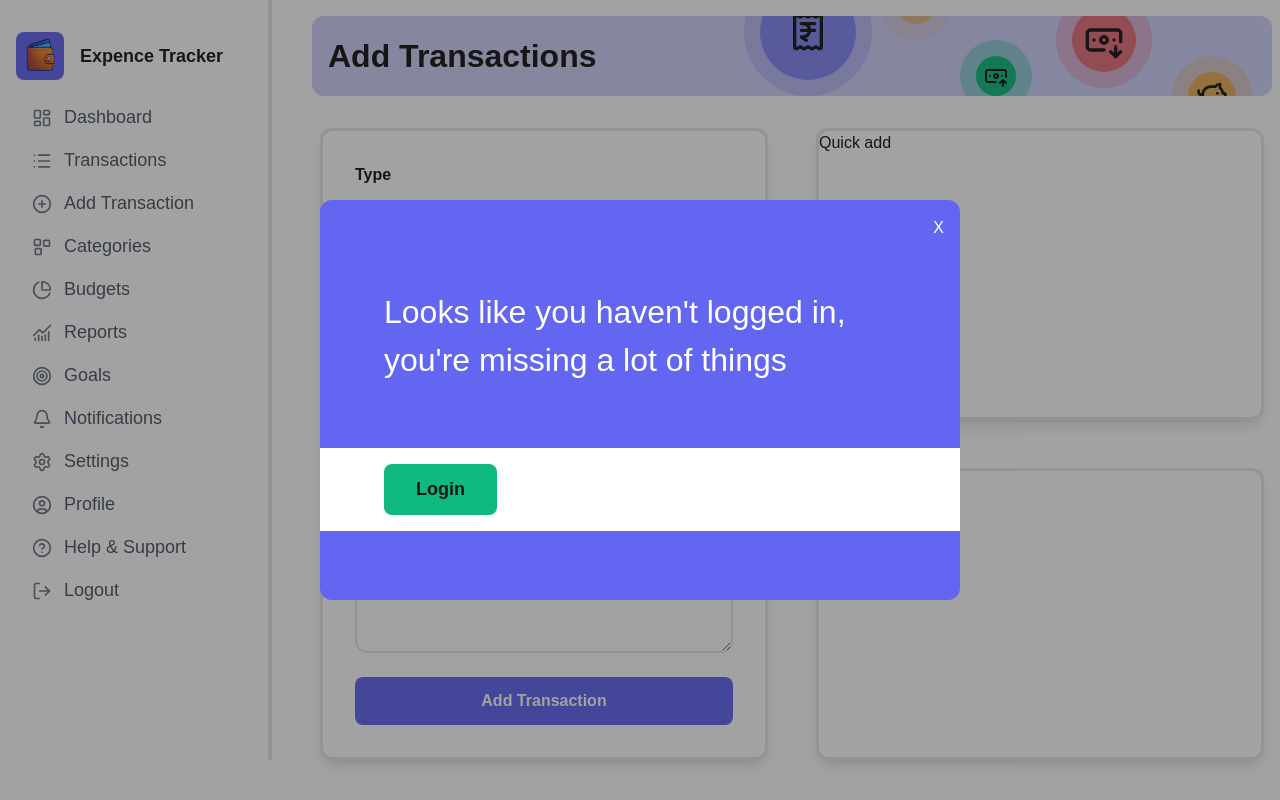
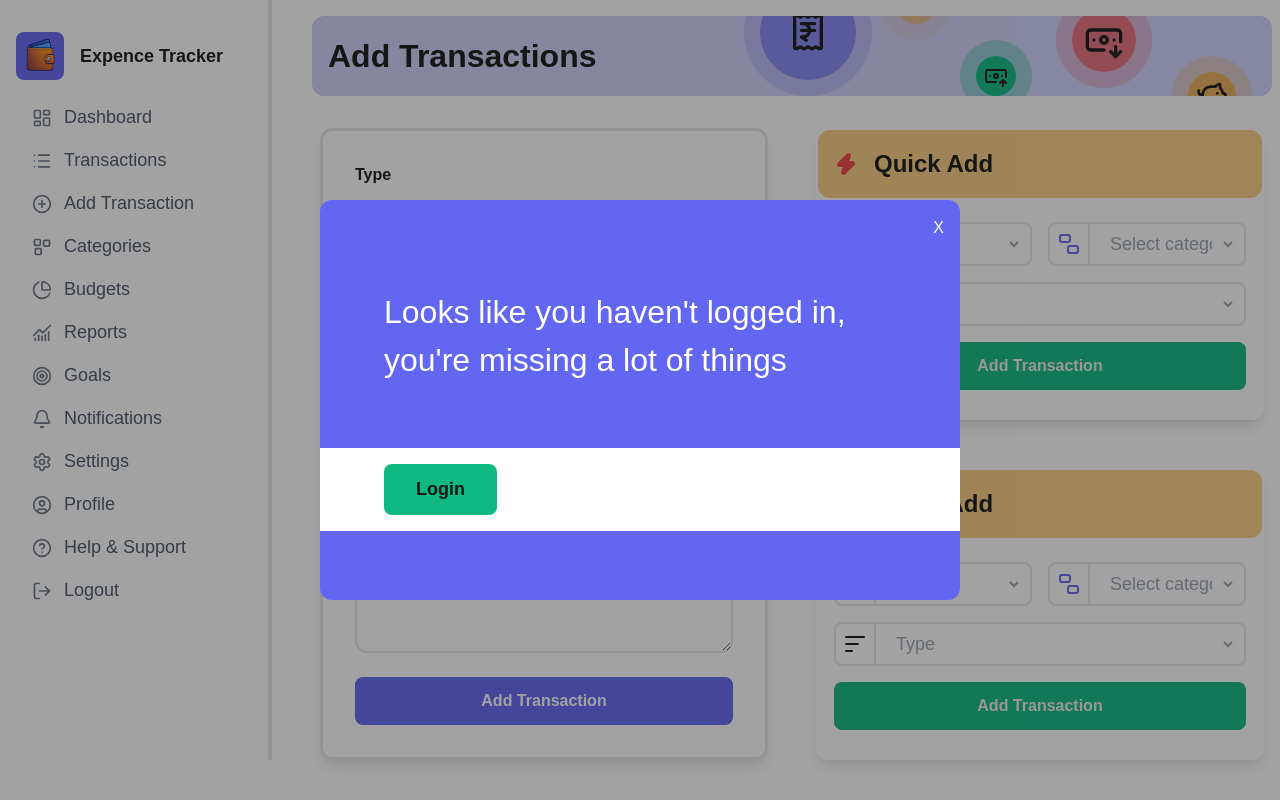
Before and after one commit to Singhbadal0802/Expence-Tracker, a Next.js app: page /entries in a window 1280 px wide. Built offline with nearby package versions, Linux system fonts and the light colour scheme.

Commit message:
Added new Quick add component

```diff
--- a/src/app/entries/page.tsx
+++ b/src/app/entries/page.tsx
@@ -7,6 +7,7 @@ import { Group } from "lucide-react";
 import TransactionHeader from "@/components/UI/TransactionHeader";
 import TextArea from "@/components/UI/TextArea";
 import constants from "@/utilities/constants";
+import QuickAdd from "@/components/MFA/QuickAddCard";
 
 const page = () => {
   const [type, setType] = useState<"Expense" | "Income">("Expense");
@@ -133,8 +134,8 @@ const page = () => {
             />
           </form>
         </div>
-        <div className="flex flex-col row-span-1 flex-1 gap-4 m-4 rounded-xl border border-3 border-gray-200 shadow-lg transition-all duration-400">Quick add</div>
-        <div className="flex flex-col row-span-1 flex-1 gap-4 m-4 rounded-xl border border-3 border-gray-200 shadow-lg transition-all duration-400">Quick add</div>
+        <QuickAdd/>
+        <QuickAdd/>
       </div>
     </div>
   );
--- /dev/null
+++ b/src/components/MFA/QuickAddCard/index.tsx
@@ -0,0 +1,61 @@
+import React from "react";
+import { Zap, BadgeIndianRupee, Ungroup, ListSortDescending  } from "lucide-react";
+import CustomDropdown from "@/components/UI/CustomDropdown";
+import Button from "@/components/UI/Button";
+
+const QuickAdd = () => {
+  const categories = [
+    { label: "Select category", value: undefined },
+    { label: "Food", value: "Food" },
+    { label: "Transport", value: "Transport" },
+    { label: "Shopping", value: "Shopping" },
+    { label: "Entertainment", value: "Entertainment" },
+    { label: "Health", value: "Health" },
+    { label: "Education", value: "Education" },
+    { label: "Bills", value: "Bills" },
+    { label: "Other", value: "Other" },
+  ];
+
+  const AmmountArray = [
+    { label: "Amount", value: undefined },
+    { label: "500", value: 500 },
+    { label: "1000", value: 1000 },
+    { label: "2000", value: 2000 },
+    { label: "5000", value: 5000 },
+    { label: "10000", value: 10000 },
+  ];
+
+    const typeArray = [
+    { label: "Type", value: undefined },
+    { label: "Expence", value: "Expence" },
+    { label: "Income", value: "Income" },
+  ];
+
+  return (
+    <div className="flex flex-col row-span-1 flex-1 gap-4 m-4 rounded-xl shadow-lg transition-all duration-400 border border-2 border-white">
+      <div className="flex flex-row items-center gap-4 font-semibold text-heading2 p-4 bg-warning/50 rounded-xl">
+        <Zap className="text-danger fill-danger" />
+        Quick Add
+      </div>
+      <form className="flex flex-col mx-4 my-2 gap-4">
+      <div className="flex flex-row items-center gap-4 font-regular text-heading3">
+        <CustomDropdown options={AmmountArray} customClass="w-full bg-background rounded-xl [&>div:first-child>span]:!text-success" name="ammount" onSelect={()=>{}} icon={<BadgeIndianRupee />} iconCustomClass="text-success"/>
+        <CustomDropdown options={categories} customClass="w-full bg-background rounded-xl" name="catagory" onSelect={()=>{}} icon={<Ungroup/>}/>
+      </div>
+      <div className="flex flex-row items-center gap-4 font-regular text-heading3">
+        <CustomDropdown options={typeArray} customClass="w-full bg-background rounded-xl" name="catagory" onSelect={()=>{}} icon={<ListSortDescending/>} iconCustomClass="text-foreground"/>
+        </div>
+        <Button
+            //@ts-ignore
+              type="submit"
+              buttonLabel="Add Transaction"
+              variant="brand-primary"
+              tone="success"
+              customClass="font-semibold"
+            />
+        </form>
+    </div>
+  );
+};
+
+export default QuickAdd;
--- a/src/components/UI/CustomDropdown/index.tsx
+++ b/src/components/UI/CustomDropdown/index.tsx
@@ -12,7 +12,8 @@ const CustomDropdown = ({
   icon,
   inputTitle = "",
   error = false,
-  name
+  name,
+  iconCustomClass
 }: CustomDropdownProps) => {
   return (
     <div className={cn({
@@ -30,9 +31,12 @@ const CustomDropdown = ({
         </label>
       )}
       <div className={style.inputWrapper}>
-        <div className={style.inputIcon}>
-          {icon && <span className="text-primary">{icon}</span>}
-        </div>
+        {icon && <div className={style.inputIcon}>
+           <span className={cn({
+            ['text-primary'] : !iconCustomClass,
+            [`${iconCustomClass}`] : iconCustomClass
+           })}>{icon}</span>
+        </div>}
         <select
           value={selectedOption}
           onChange={(e) => onSelect(e.target.value)}
@@ -45,7 +49,7 @@ const CustomDropdown = ({
         >
           {options.map((option, index) => (
             <option key={index} value={option?.value} className={cn({
-                ["flex text-body1 text-foreground"]: true,
+                ["flex text-body1"]: true,
                 ["font-semibold bg-gray-200"]: (index === 0 && typeof option?.value === "undefined"),
             })}>
               {option?.label}
--- a/src/components/UI/CustomDropdown/interface/index.ts
+++ b/src/components/UI/CustomDropdown/interface/index.ts
@@ -8,9 +8,10 @@ export interface CustomDropdownProps {
   inputTitle?: string;
   error?: boolean;
   name: string;
+  iconCustomClass?: string;
 }
 
 type optionType = {
   label: string;
-  value: string | undefined;
+  value: string | number | undefined;
 };
```
